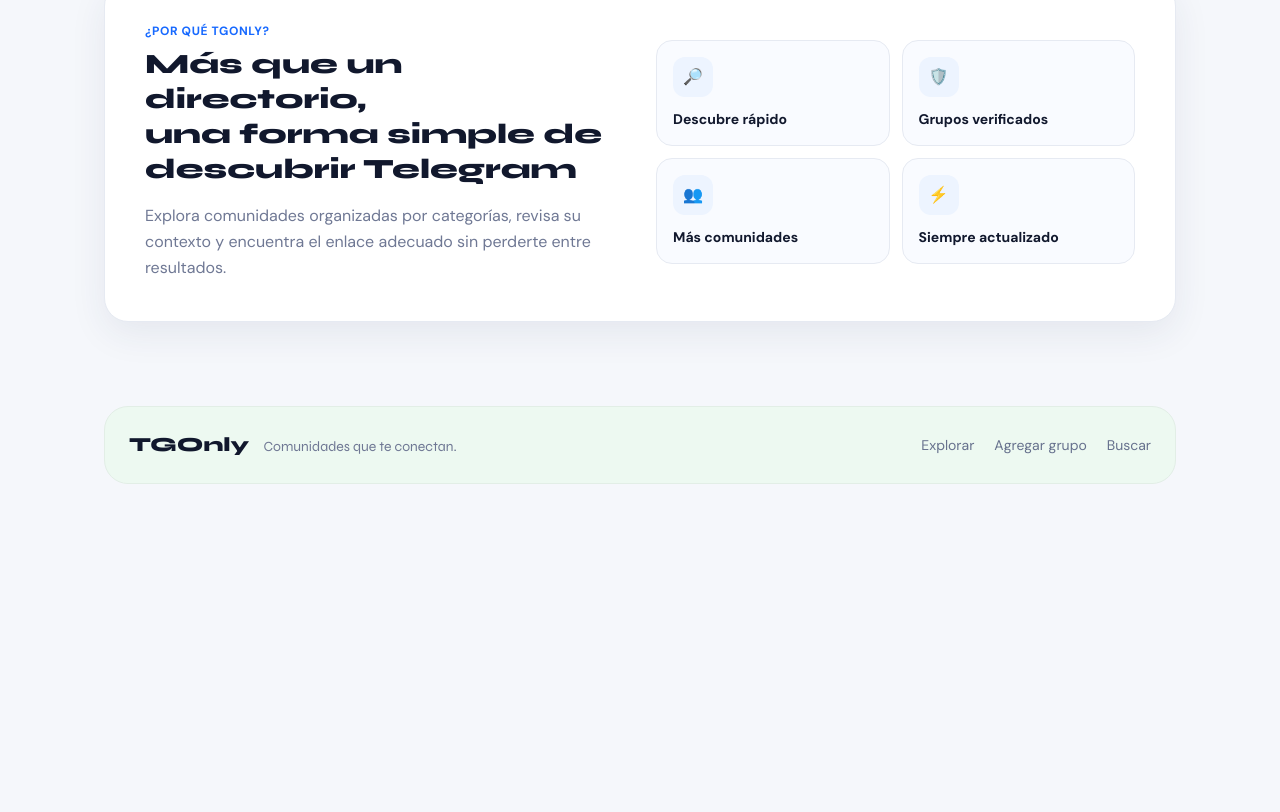
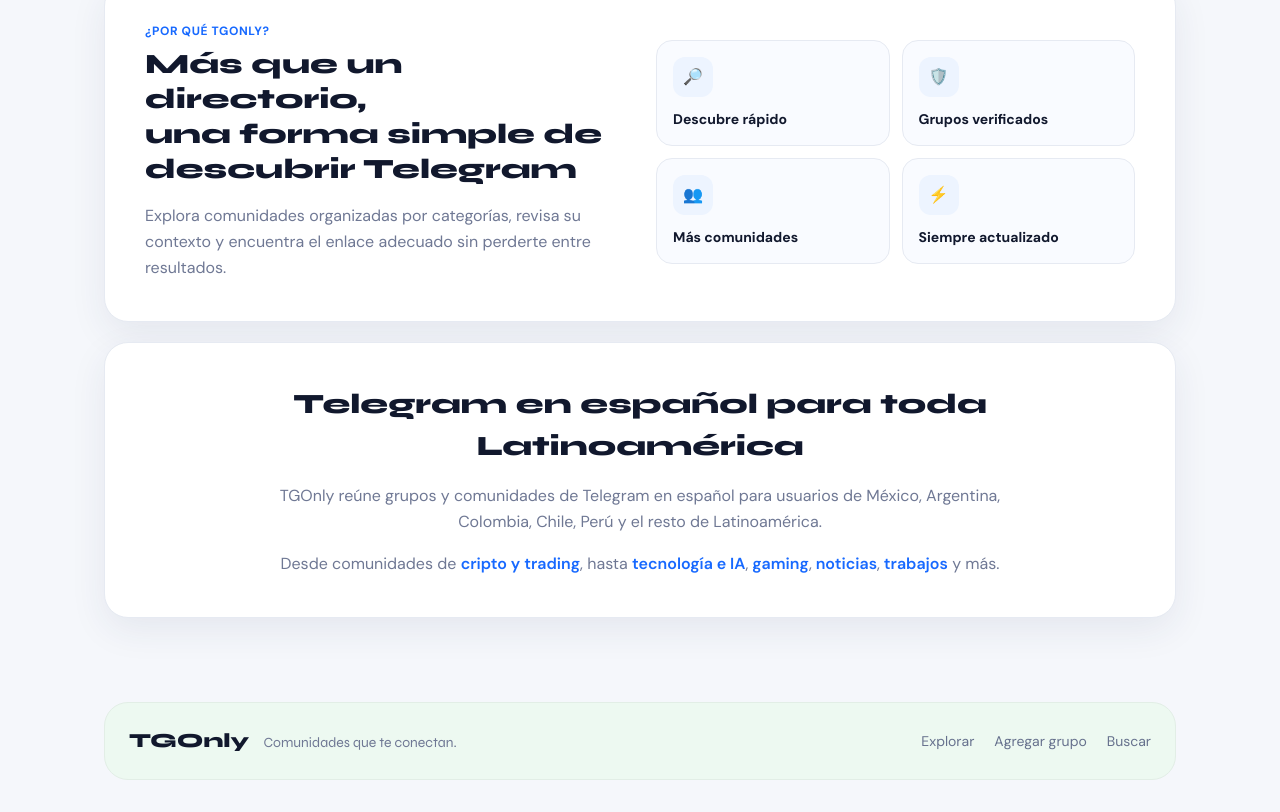
Before and after one commit to gaelnav1/tgonly, a Next.js app: page / in a window 1280 px wide. Shown: the part 1804-2616 px from the top of the page. Before the commit the page ends 2320 px from the top, so only its background shows below. Built offline with nearby package versions, Linux system fonts and the light colour scheme; no server answers; the database is empty.

Commit message:
UX: restore LATAM description section on homepage

```diff
--- a/app/page.tsx
+++ b/app/page.tsx
@@ -160,6 +160,21 @@
               {[['🔎','Descubre rápido'],['🛡️','Grupos verificados'],['👥','Más comunidades'],['⚡','Siempre actualizado']].map(([i,t],idx)=><div key={t} className="rounded-2xl border border-[#e6eaf2] p-4 bg-[#f9fbff]"><div className="w-10 h-10 rounded-xl bg-[#edf4ff] flex items-center justify-center mb-3">{i}</div><p className="font-bold text-sm">{t}</p></div>)}
             </div>
           </section>
+
+          <section className="tg-surface p-7 sm:p-10 mb-5 text-center">
+            <h2 className="font-syne font-extrabold text-[24px] sm:text-[28px] mb-4">Telegram en español para toda Latinoamérica</h2>
+            <p className="text-[#6f7894] leading-relaxed max-w-3xl mx-auto mb-4">
+              TGOnly reúne grupos y comunidades de Telegram en español para usuarios de México, Argentina, Colombia, Chile, Perú y el resto de Latinoamérica.
+            </p>
+            <p className="text-[#6f7894] leading-relaxed max-w-3xl mx-auto">
+              Desde comunidades de <Link href="/grupos/cripto" className="text-[#1769ff] font-semibold hover:underline">cripto y trading</Link>,
+              hasta <Link href="/grupos/tech" className="text-[#1769ff] font-semibold hover:underline">tecnología e IA</Link>,
+              <Link href="/grupos/gaming" className="text-[#1769ff] font-semibold hover:underline"> gaming</Link>,
+              <Link href="/grupos/noticias" className="text-[#1769ff] font-semibold hover:underline"> noticias</Link>,
+              <Link href="/grupos/trabajos-latam" className="text-[#1769ff] font-semibold hover:underline"> trabajos</Link> y más.
+            </p>
+          </section>
+
         </main>
 
         <footer className="max-w-6xl mx-auto px-4 sm:px-6 lg:px-10 pb-8">
```
